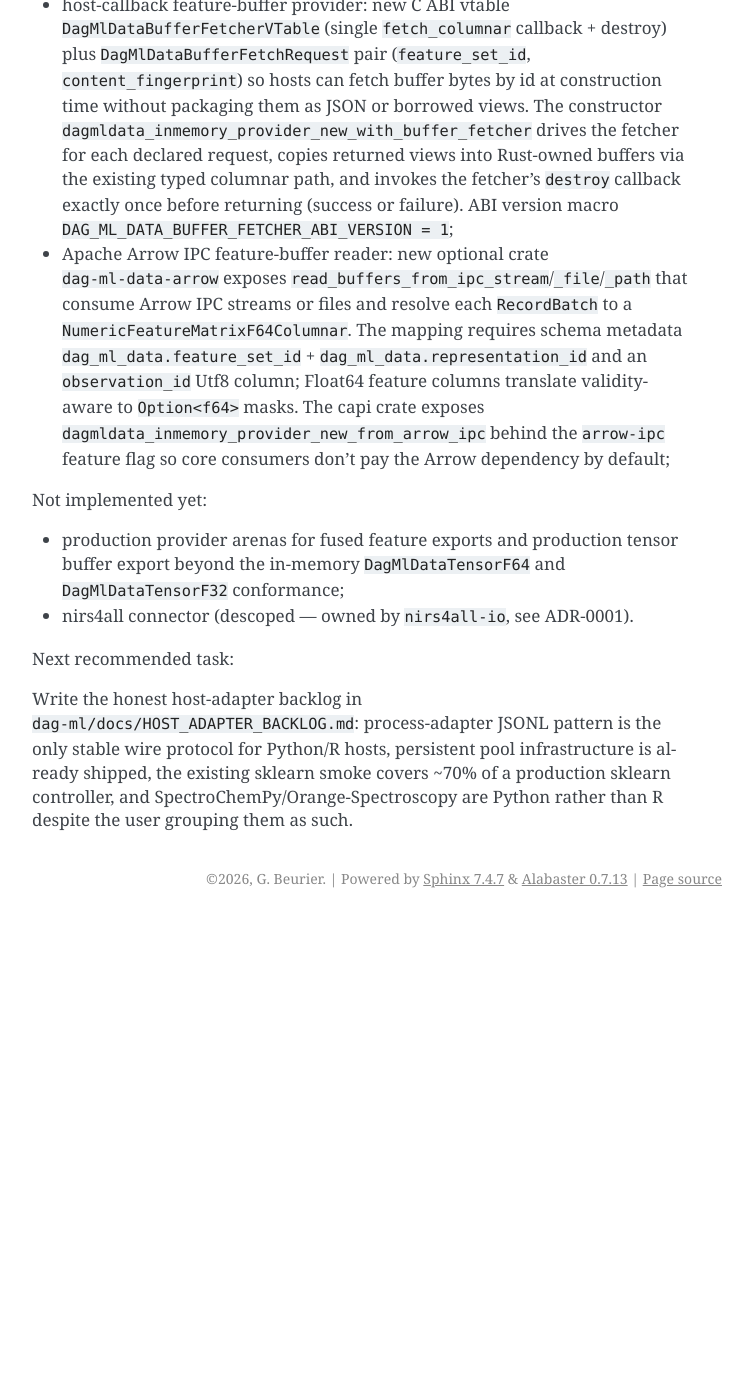
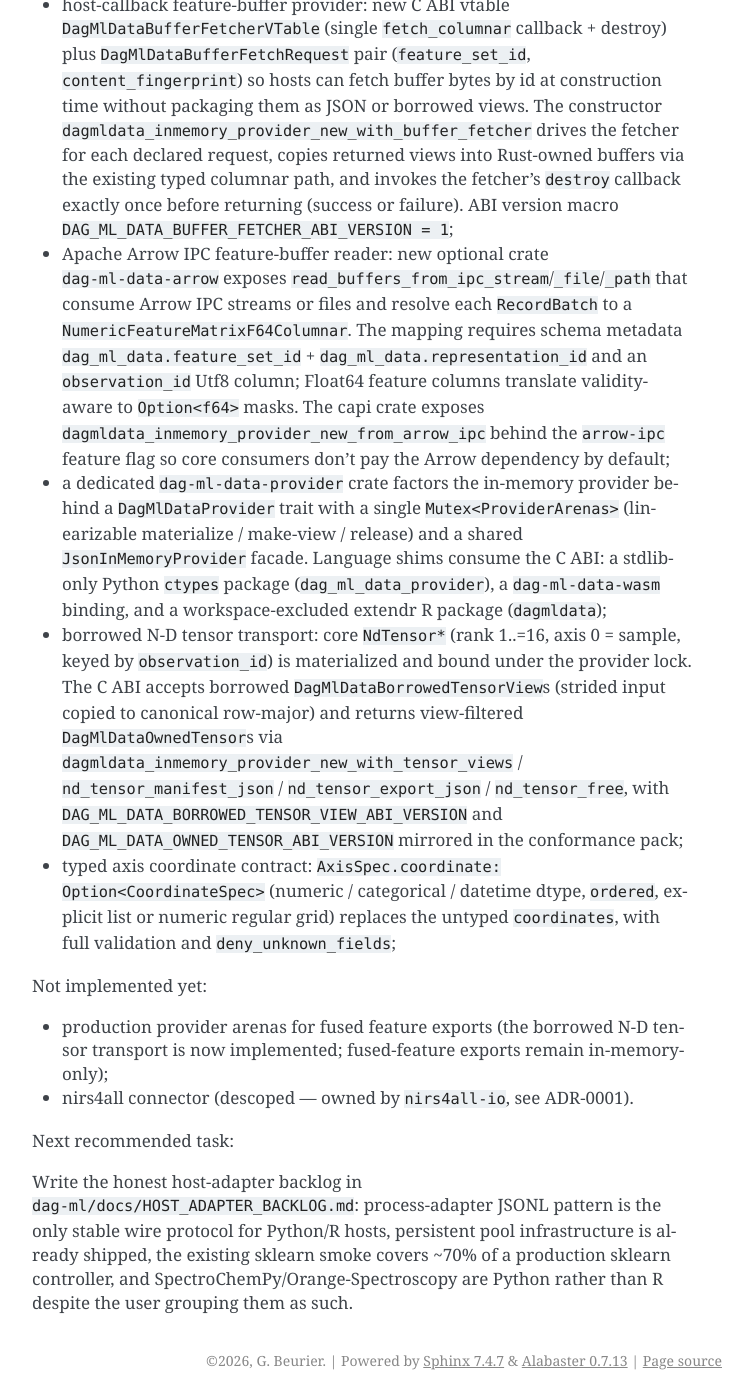
Before and after one commit to GBeurier/dag-ml-data, a Sphinx documentation site: the page built from docs/STATUS.md, in a window 1280 px wide and 1400 px high, scrolled down 7127 px. Shown: the whole window, without its empty margins (388-1141 px from the left). Built offline with Sphinx 7.4.7, drawn with Linux system fonts in a browser that asks for light colours; before the commit the page ends 8045 px from its top, so only the background shows below that.

Commit message:
Log provider crate, N-D tensor and coordinate contract in STATUS
Record the Phase A (dag-ml-data-provider crate + Python/WASM/R shims),
Phase B (borrowed N-D tensor transport) and Phase C (typed axis coordinate
contract) capabilities in the live status doc, and narrow the "production
tensor buffer export" gap now that the borrowed N-D path is shipped.

Co-Authored-By: Claude Opus 4.8 (1M context) <noreply@anthropic.com>

```diff
--- a/docs/STATUS.md
+++ b/docs/STATUS.md
@@ -305,12 +305,30 @@ Implemented:
   `dagmldata_inmemory_provider_new_from_arrow_ipc` behind the
   `arrow-ipc` feature flag so core consumers don't pay the Arrow
   dependency by default;
+- a dedicated `dag-ml-data-provider` crate factors the in-memory provider
+  behind a `DagMlDataProvider` trait with a single `Mutex<ProviderArenas>`
+  (linearizable materialize / make-view / release) and a shared
+  `JsonInMemoryProvider` facade. Language shims consume the C ABI: a
+  stdlib-only Python `ctypes` package (`dag_ml_data_provider`), a
+  `dag-ml-data-wasm` binding, and a workspace-excluded extendr R package
+  (`dagmldata`);
+- borrowed N-D tensor transport: core `NdTensor*` (rank 1..=16, axis 0 = sample,
+  keyed by `observation_id`) is materialized and bound under the provider lock.
+  The C ABI accepts borrowed `DagMlDataBorrowedTensorView`s (strided input copied
+  to canonical row-major) and returns view-filtered `DagMlDataOwnedTensor`s via
+  `dagmldata_inmemory_provider_new_with_tensor_views` /
+  `nd_tensor_manifest_json` / `nd_tensor_export_json` / `nd_tensor_free`, with
+  `DAG_ML_DATA_BORROWED_TENSOR_VIEW_ABI_VERSION` and
+  `DAG_ML_DATA_OWNED_TENSOR_ABI_VERSION` mirrored in the conformance pack;
+- typed axis coordinate contract: `AxisSpec.coordinate: Option<CoordinateSpec>`
+  (numeric / categorical / datetime dtype, `ordered`, explicit list or numeric
+  regular grid) replaces the untyped `coordinates`, with full validation and
+  `deny_unknown_fields`;
 
 Not implemented yet:
 
-- production provider arenas for fused feature exports and production tensor
-  buffer export beyond the in-memory `DagMlDataTensorF64` and
-  `DagMlDataTensorF32` conformance;
+- production provider arenas for fused feature exports (the borrowed N-D tensor
+  transport is now implemented; fused-feature exports remain in-memory-only);
 - nirs4all connector (descoped — owned by `nirs4all-io`, see ADR-0001).
 
 Next recommended task:
```
